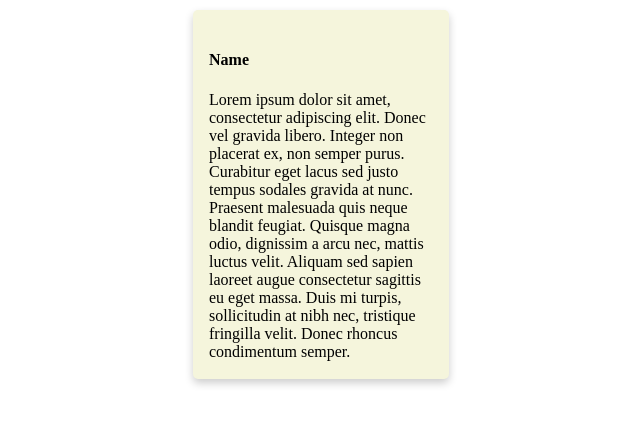
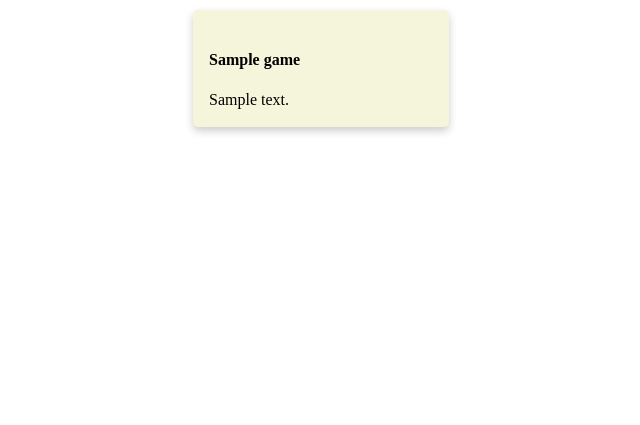
Before and after one commit to Ethan081/GamesRules, a Symfony app: template templates/games_rules/show.html.twig in a window 1280 px wide. Shown: the part 125-550 px from the top of the page, without its empty margins (319-959 px from the left). Run offline with Twig, Linux system fonts and the light colour scheme; the template is opened without the code that fills it: most values are stand-ins (such as "Sample title", 1, 10 or a date in 2020); some libraries are stand-ins or nearby versions.

Commit message:
create function show game by id

```diff
--- a/templates/games_rules/index.html.twig
+++ b/templates/games_rules/index.html.twig
@@ -17,12 +17,14 @@
     <section>
         <h1>derniere Regle de jeux ajoutees</h1>
         <article class="card-show">
+            {% for game in games %}
             <div class="card">
                 <img src="http://via.placeholder.com/100" alt="" class="resp">
                 <div class="container">
-                    <a href="{{ path('games_show') }}"><h4><b>Name</b></h4></a>
+                    <a href="{{ path('games_show', {'id': game.id}) }}"><h4><b>{{ game.title }}</b></h4></a>
                 </div>
             </div>
+            {% endfor %}
         </article>
     </section>
 {% endblock %}
--- a/templates/games_rules/show.html.twig
+++ b/templates/games_rules/show.html.twig
@@ -8,9 +8,8 @@
         <div class="card">
             <img src="http://via.placeholder.com/100" alt="" class="resp">
             <div class="container">
-                <h4><b>Name</b></h4>
-                <p>Lorem ipsum dolor sit amet, consectetur adipiscing elit. Donec vel gravida libero. Integer non placerat ex, non semper purus. Curabitur eget lacus sed justo tempus sodales gravida at nunc. Praesent malesuada quis neque blandit feugiat. Quisque magna odio, dignissim a arcu nec, mattis luctus velit. Aliquam sed sapien laoreet augue consectetur sagittis eu eget massa. Duis mi turpis, sollicitudin at nibh nec, tristique fringilla velit. Donec rhoncus condimentum semper.
-                </p>
+                <h4><b>{{game.title}}</b></h4>
+                <p>{{ game.description }}</p>
             </div>
         </div>
     </article>
```
Also changed, not shown: src/Controller/GamesRulesController.php (+14 -6 lines).
